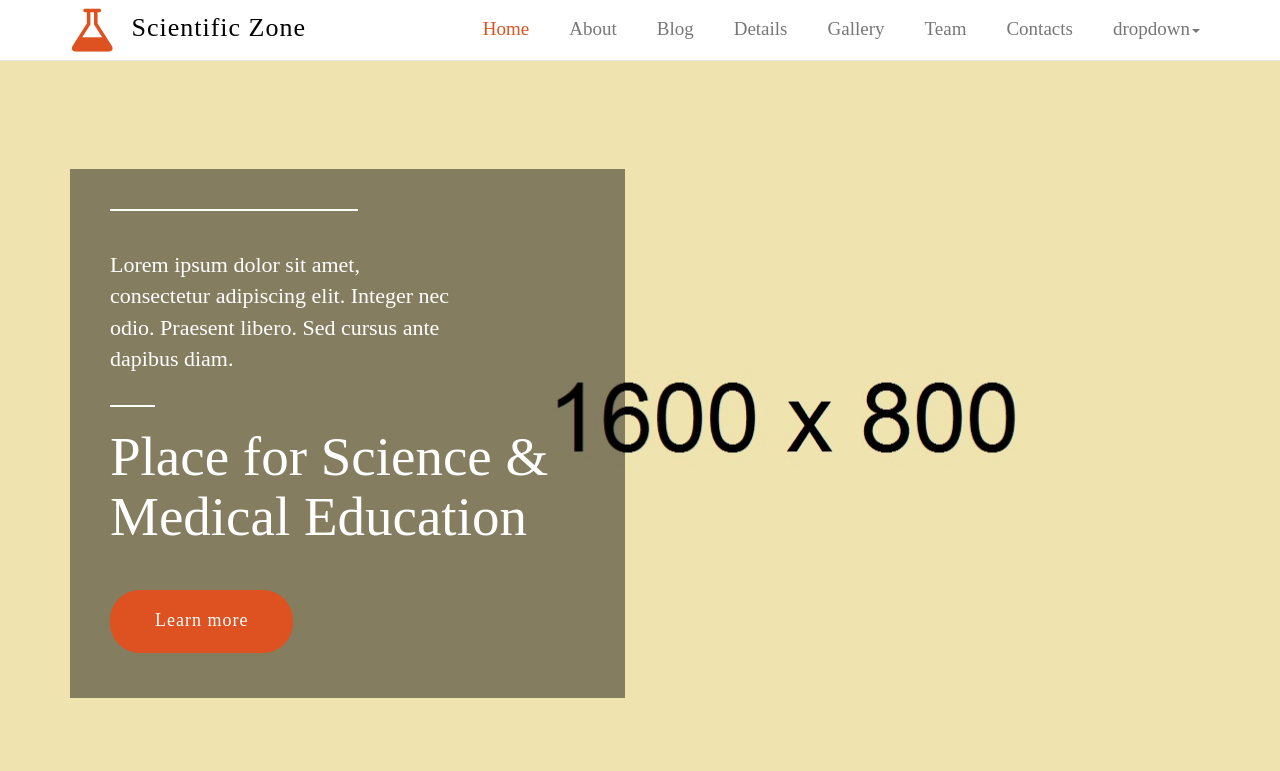
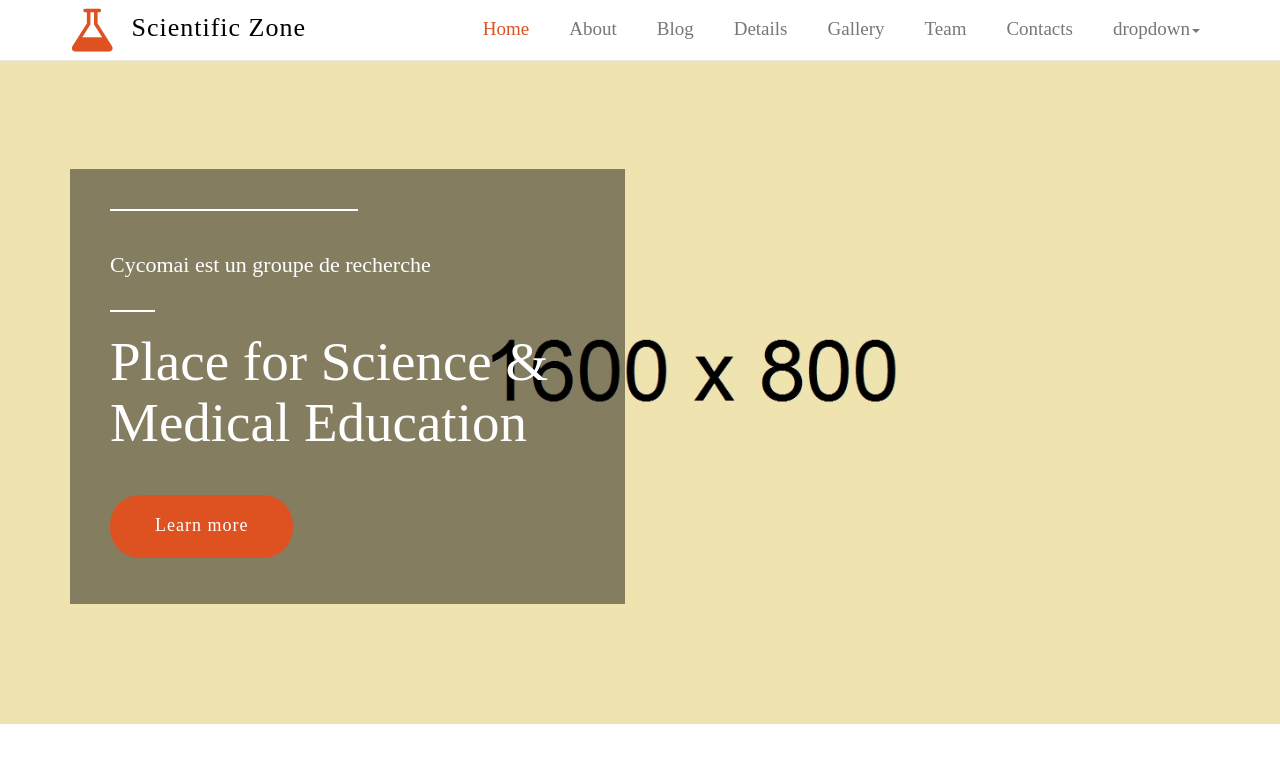
Before and after one commit to tchoukouegno/site_cicomai, a plain HTML site: page index.html in a window 1280 px wide. Shown: the top 771 px of the page. Drawn offline with Linux system fonts and the light colour scheme.

Commit message:
Add files via upload

```diff
--- a/index.html
+++ b/index.html
@@ -69,7 +69,7 @@
 			<div class="col-sm-6">
 			 <div class="center_left">
 			   <hr class="hr_1">
-			   <div class="center_left_inner clearfix"><p>Lorem ipsum dolor sit amet, consectetur adipiscing elit. Integer nec odio. Praesent libero. Sed cursus ante dapibus diam. </p></div>
+			   <div class="center_left_inner clearfix"><p>Cycomai est un groupe de recherche </p></div>
 			   <div class="center_left_inner_1 clearfix">
 			     <hr class="hr_2">
 				 <h1>Place for Science & Medical Education</h1>
```
